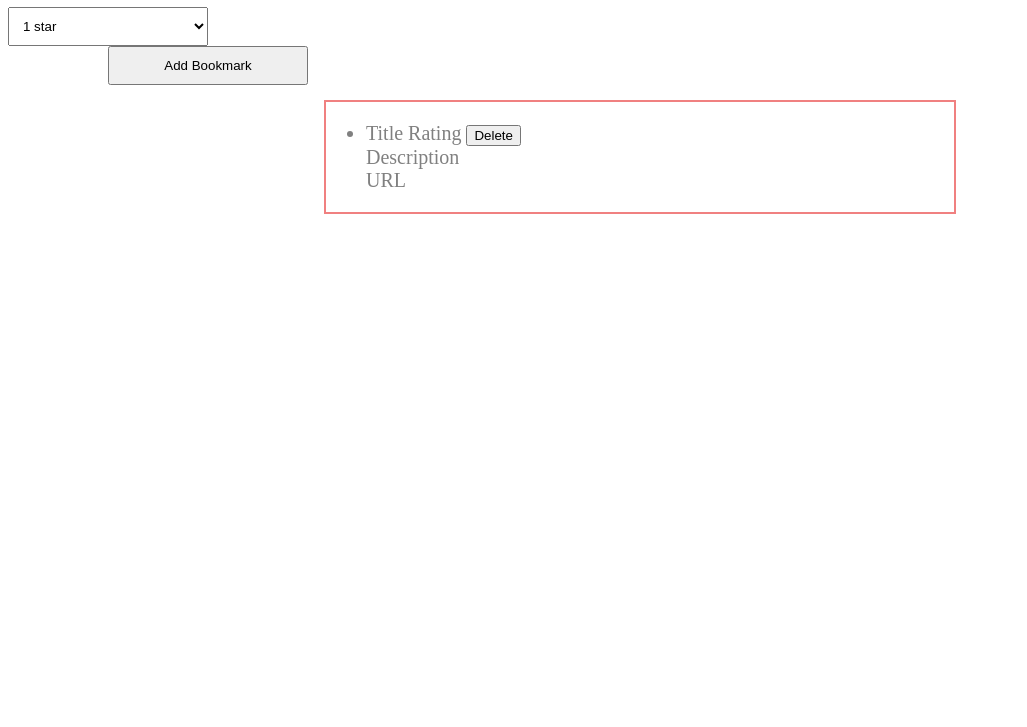
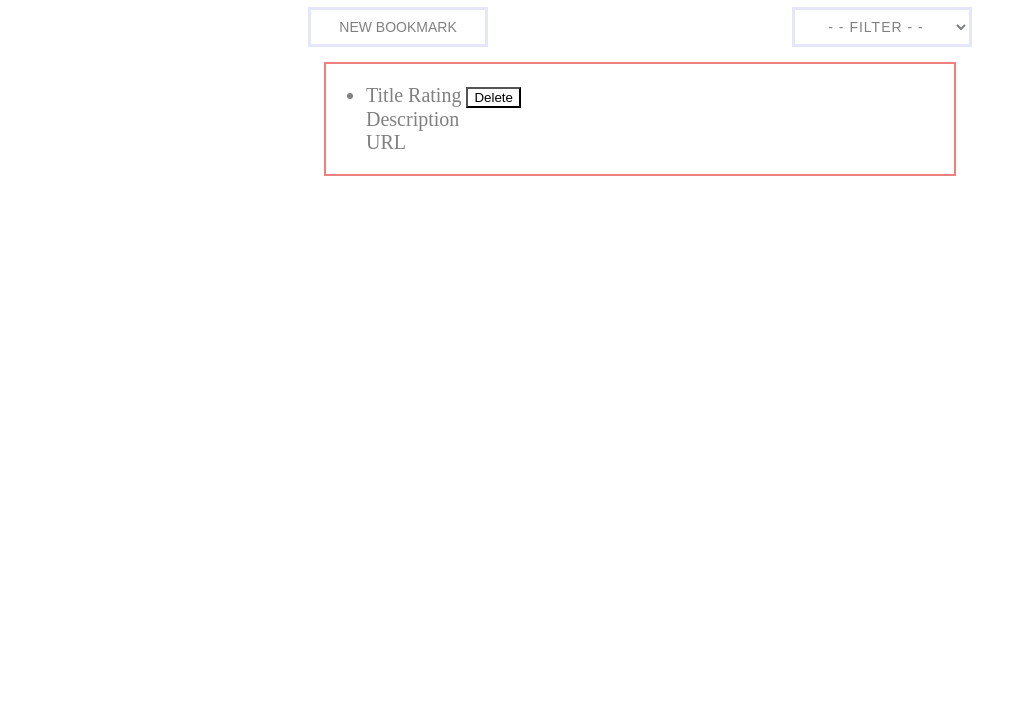
Before and after one commit to yewon9524/bookmarks-app, a plain HTML site: page index.html in a window 1280 px wide. Shown: the part 73-800 px from the top of the page, without its empty margins (0-1027 px from the left). Drawn offline with nearby package versions, Linux system fonts and the light colour scheme.

Commit message:
html wireframe

```diff
--- a/index.css
+++ b/index.css
@@ -1,35 +1,60 @@
 * {
     box-sizing: border-box;
+    background-color: transparent;
+
 }
-.container {
-    /* max-width: 800px; */
-    margin: 0 auto;
-  }
+
 
 header {
     text-align: center;
+    text-transform: uppercase;
+    color: steelblue;
 }
 
+.main-controls {
+    text-align: center;
+}
 
-#filterByRating {
-    /* background: gray;
-    color: white; */
-    /* border: none; */
-    padding: 10px;
-    width: 200px;
-    margin-right:100px;
+div .add-and-filter  {
+    display: inline-block;
 }
-#addBookmark {
-    /* float: left; */
-    padding: 10px;
-    width: 200px;
-    margin-left:100px
+
+#new-bookmark {
+    background-color: white;
+    border: 3px solid lavender;
+    color: grey;
+    cursor: pointer;
+    font-size: 14px;
+    font-weight: lighter;
+    height: 40px;
+    letter-spacing: 1pxs;
+    padding: 0 25px;
+    text-align: center;
+    width: 180px;
+    text-transform: uppercase;
+    margin-right:300px;
+
 }
+#filter-by-rating {
+    background-color: white;
+    border: 3px solid lavender;
+    color: grey;
+    cursor: pointer;
+    font-size: 14px;
+    font-weight: lighter;
+    height: 40px;
+    letter-spacing: 1px;
+    padding: 0 25px;
+    text-align: center;
+    width:180px;
+    text-transform: uppercase;
+}
+
 
 .addBookmark-form-section {
     display: none;
     width: 50%;
-    border: 2px solid lavender;
+    border: 2px solid midnightblue;
     margin-top: 15px;
     margin-right: auto;
     margin-left: auto;
--- a/index.html
+++ b/index.html
@@ -6,35 +6,38 @@
     <meta http-equiv="X-UA-Compatible" content="ie=edge">
     <title>Bookmarks App</title>
     <link rel='stylesheet' href='index.css'>
+
     <link rel="stylesheet" href="https://cdnjs.cloudflare.com/ajax/libs/font-awesome/4.7.0/css/font-awesome.min.css">
 </head>
 
 <body>
-    <div class='container'>
     <header role='banner'>
         <h1>Bookmarks</h1>
     </header>
 
     <main role='main'>
 
-            <section class='filterByRating-section'>
-                <select id="filterByRating" class='nav' name='rating' >
+        <section class='main-controls'>
+            <div class='add-and-filter'>
+                <!-- add bookmark button -->
+                <button type="submit" id='new-bookmark'>New Bookmark</button>
+                <!-- filter by rating -->
+
+                <select id="filter-by-rating" name='filter-by-rating' >
+                    <label for='filter-rating'>Filter</label>
+                    <option value=''>- - filter - -</option>
                     <option value='1'>1 star</option>
                     <option value='2'>2 star</option>
                     <option value='3'>3 star</option>
                     <option value='4'>4 star</option>
                     <option value='5'>5 star</option>
                 </select>
-            </section>
-
-
-            <section class='addBookmark-section'>
-                <button type="submit" id='addBookmark' class='nav'>Add Bookmark</button>
+            </div>
         </section>
 
 
         <section class='addBookmark-form-section'>
-                <form class='addBookmarkForm'>
+            <form class='addBookmark-form'>
                 <fieldset class='bookmarkInfo'>
                     <label for="title">Title: </label>
                     <input type='text' name='title' required><br>
@@ -78,7 +81,7 @@
         </section>
 
     </main>
-    </div>
+
 
     <script type="text/javascript" src="https://code.jquery.com/jquery-3.2.1.min.js"></script>
     <script type="module" src="scripts/index.js"></script>
```
Lines whose indentation alone changed are shown as unchanged.
